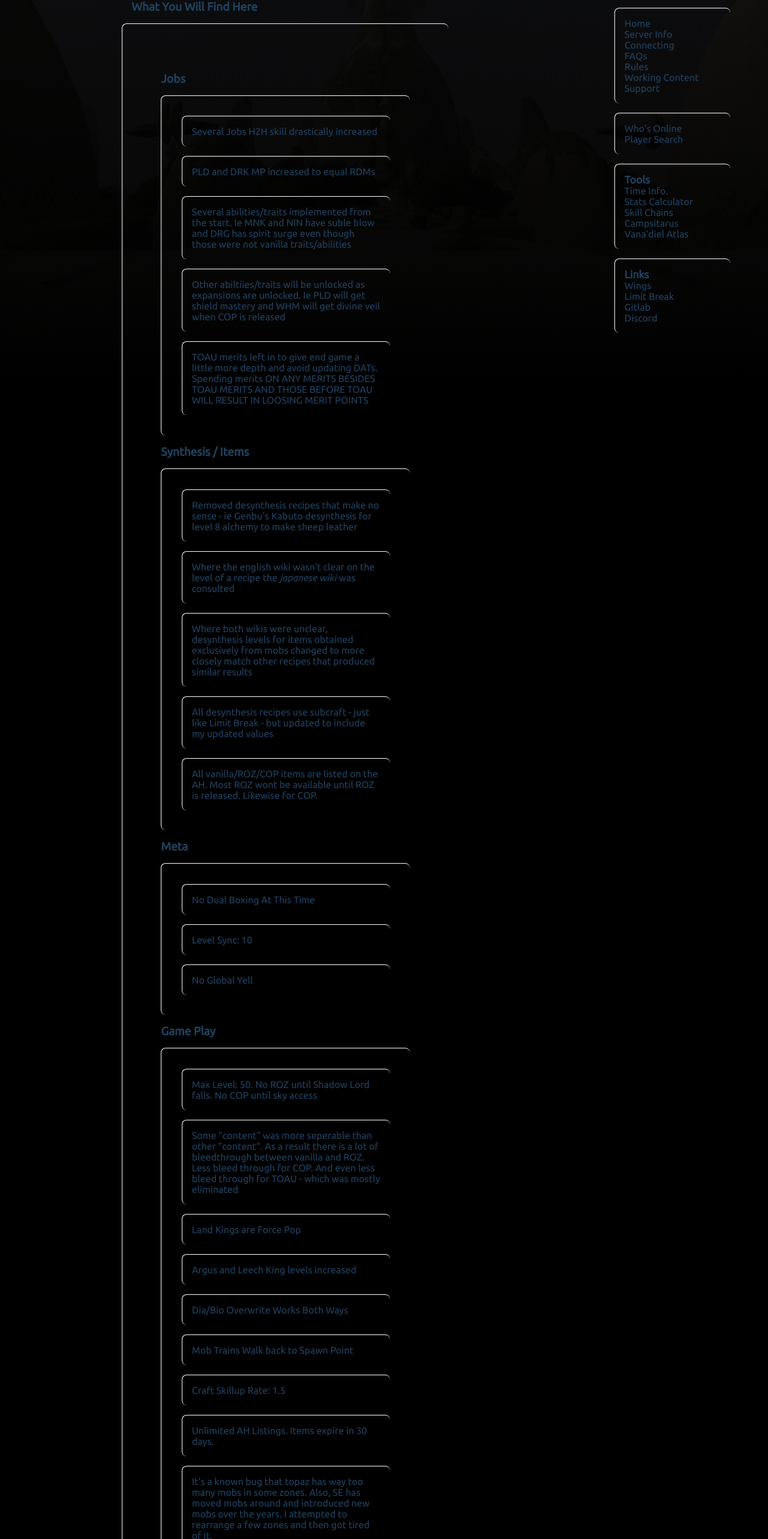
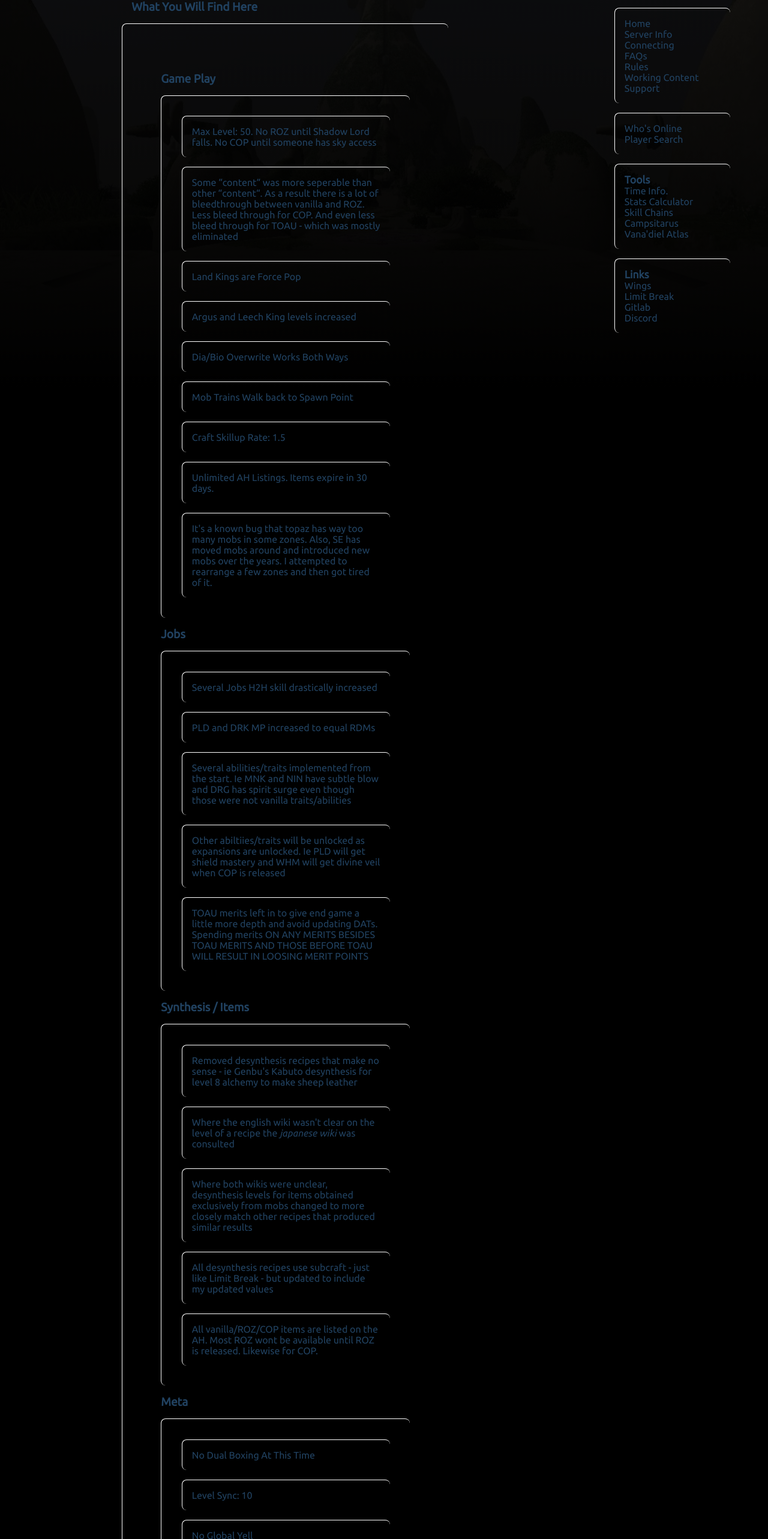
Before and after one commit to Grahf0085/atavism-react, a React app: page /info in a window 1280 px wide. Shown: the part 154-2720 px from the top of the page at 60% size. Built offline with nearby package versions, Linux system fonts and the light colour scheme; no server answers.

Commit message:
new info

```diff
--- a/src/components/Connecting.jsx
+++ b/src/components/Connecting.jsx
@@ -8,6 +8,11 @@ const Connecting = () => {
     <section className={styles.connecting}>
       <h2>Connecting</h2>
       <section className={styles.meat}>
+        <h2>Existing Installs</h2>
+        <ul className={connectingStyles.connectingSection}>
+          <li className={connectingStyles.connectingLi}>Existing installations of Wings or Limit Break should be able to connect and play on Atavism. Although their might be bugs specific to those installers we cannot support</li>
+          <li className={connectingStyles.connectingLi}>Point your bootloader to play.atavismxi.com to make a new account and login using it</li>
+        </ul>
         <h2>Linux (tested on Arch with wine 5.0)</h2>
         <ol className={connectingStyles.connectingSection}>
           <li className={connectingStyles.connectingLi}>Install wine and lutris</li>
--- a/src/components/ServerInfo.jsx
+++ b/src/components/ServerInfo.jsx
@@ -8,12 +8,29 @@ const Info = () => {
       <h2>What You Will Find Here</h2>
       <section className={styles.meat}>
         <ul className={infoStyles.whatFind}>
+          <h2>Game Play</h2>
+          <li className={infoStyles.items}>
+            <ol className={infoStyles.changedPart}>
+              <li className={infoStyles.items}>Max Level: 50. No ROZ until Shadow Lord falls. No COP until someone has sky access</li>
+              <li className={infoStyles.items}>Some &ldquo;content&ldquo; was more seperable than other &ldquo;content&ldquo;. As a result there is a lot of bleedthrough between vanilla and ROZ. Less bleed through for COP. And even less bleed through for TOAU - which was mostly eliminated</li>
+              <li className={infoStyles.items}>Land Kings are Force Pop</li>
+              <li className={infoStyles.items}>Argus and Leech King levels increased</li>
+              <li className={infoStyles.items}>Dia/Bio Overwrite Works Both Ways</li>
+              <li className={infoStyles.items}>Mob Trains Walk back to Spawn Point</li>
+              <li className={infoStyles.items}>Craft Skillup Rate: 1.5</li>
+              <li className={infoStyles.items}>Unlimited AH Listings. Items expire in 30 days.</li>
+              <li className={infoStyles.items}>
+                  It&apos;s a known bug that topaz has way too many mobs in some zones. Also, SE has moved mobs around and
+                  introduced new mobs over the years. I attempted to rearrange a few zones and then got tired of it.
+              </li>
+            </ol>
+          </li>
           <h2>Jobs</h2>
           <li className={infoStyles.items}>
             <ol className={infoStyles.changedPart}>
               <li className={infoStyles.items}>Several Jobs H2H skill drastically increased</li>
               <li className={infoStyles.items}>PLD and DRK MP increased to equal RDMs</li>
-              <li className={infoStyles.items}>Several abilities/traits implemented from the start. Ie MNK and NIN have suble blow and DRG has spirit surge even though those were not vanilla traits/abilities</li>
+              <li className={infoStyles.items}>Several abilities/traits implemented from the start. Ie MNK and NIN have subtle blow and DRG has spirit surge even though those were not vanilla traits/abilities</li>
               <li className={infoStyles.items}>Other abiltiies/traits will be unlocked as expansions are unlocked. Ie PLD will get shield mastery and WHM will get divine veil when COP is released</li>
               <li className={infoStyles.items}>TOAU merits left in to give end game a little more depth and avoid updating DATs. Spending merits ON ANY MERITS BESIDES TOAU MERITS AND THOSE BEFORE TOAU WILL RESULT IN LOOSING MERIT POINTS</li>
             </ol>
@@ -36,23 +53,6 @@ const Info = () => {
               <li className={infoStyles.items}>No Global Yell</li>
             </ol>
           </li>
-          <h2>Game Play</h2>
-          <li className={infoStyles.items}>
-            <ol className={infoStyles.changedPart}>
-              <li className={infoStyles.items}>Max Level: 50. No ROZ until Shadow Lord falls. No COP until sky access</li>
-              <li className={infoStyles.items}>Some &ldquo;content&ldquo; was more seperable than other &ldquo;content&ldquo;. As a result there is a lot of bleedthrough between vanilla and ROZ. Less bleed through for COP. And even less bleed through for TOAU - which was mostly eliminated</li>
-              <li className={infoStyles.items}>Land Kings are Force Pop</li>
-              <li className={infoStyles.items}>Argus and Leech King levels increased</li>
-              <li className={infoStyles.items}>Dia/Bio Overwrite Works Both Ways</li>
-              <li className={infoStyles.items}>Mob Trains Walk back to Spawn Point</li>
-              <li className={infoStyles.items}>Craft Skillup Rate: 1.5</li>
-              <li className={infoStyles.items}>Unlimited AH Listings. Items expire in 30 days.</li>
-              <li className={infoStyles.items}>
-                  It&apos;s a known bug that topaz has way too many mobs in some zones. Also, SE has moved mobs around and
-                  introduced new mobs over the years. I attempted to rearrange a few zones and then got tired of it.
-              </li>
-            </ol>
-          </li>
         </ul>
       </section>
     </section>
```
